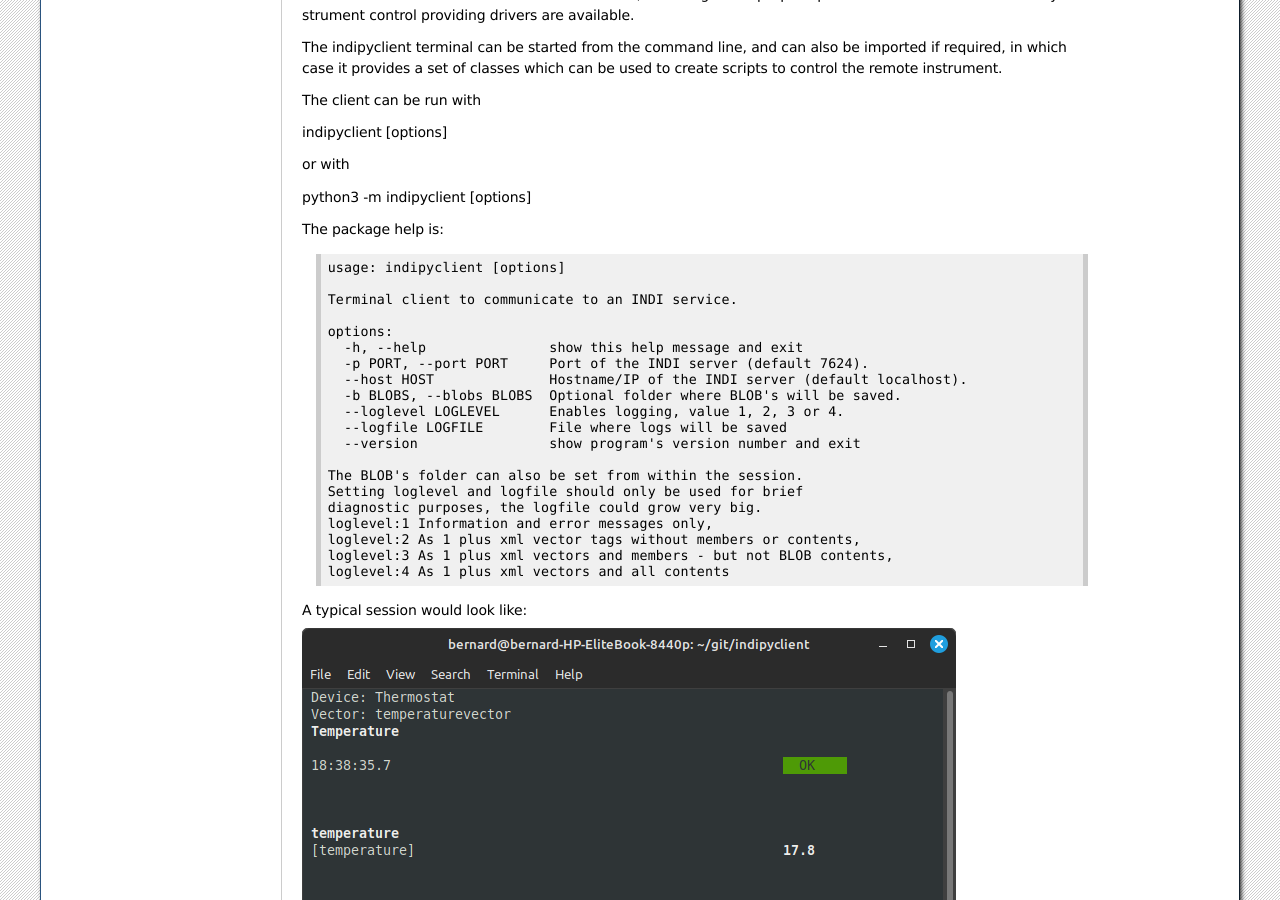
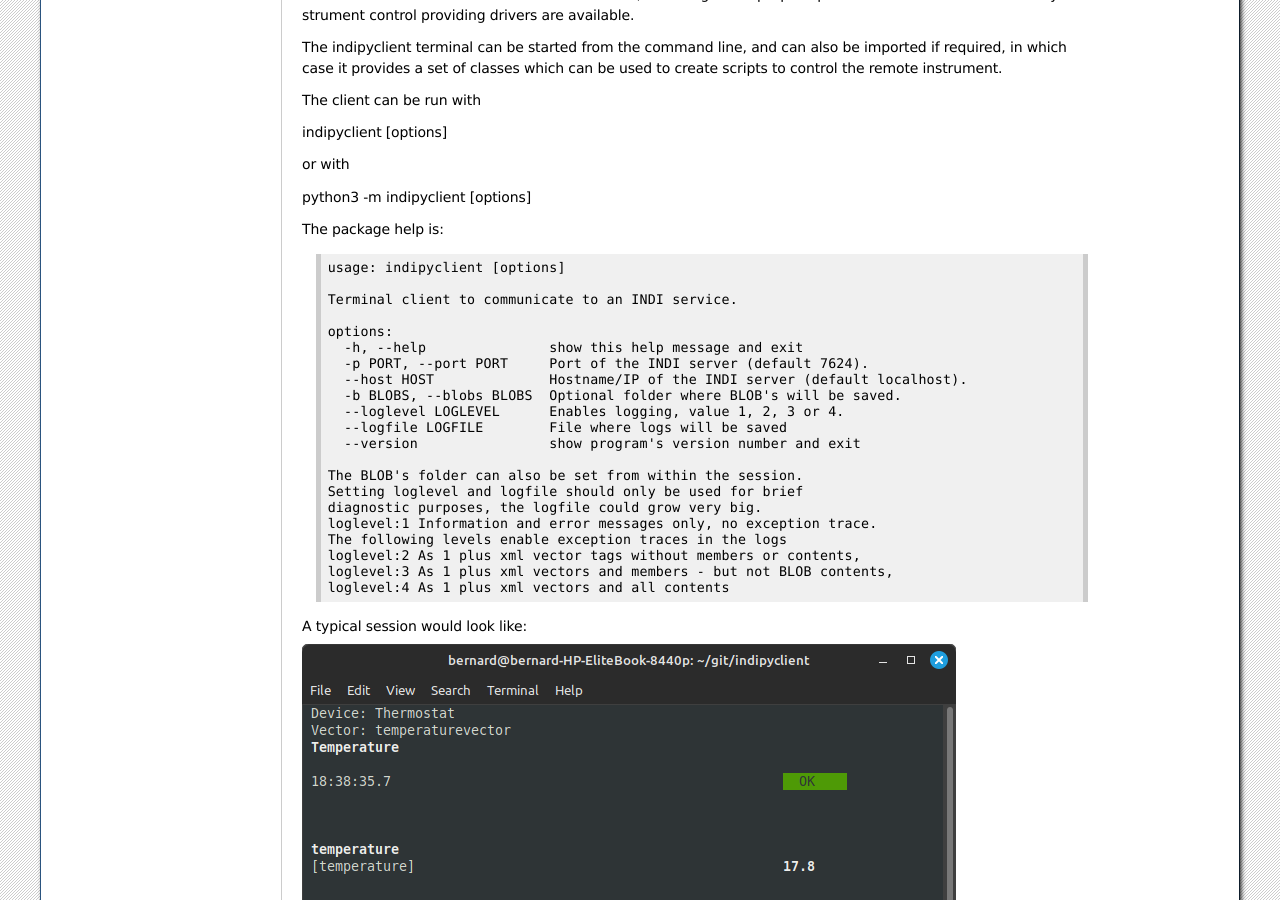
Before and after one commit to bernie-skipole/indipyclient, a Sphinx documentation site: the page built from docs/source/usage/introduction.rst, in a window 1280 px wide and 900 px high, scrolled down 515 px. Built offline with Sphinx 7.4.7, drawn with Linux system fonts in a browser that asks for light colours.

Commit message:
Minor doc change

```diff
--- a/docs/source/usage/introduction.rst
+++ b/docs/source/usage/introduction.rst
@@ -51,11 +51,11 @@ The package help is:
     The BLOB's folder can also be set from within the session.
     Setting loglevel and logfile should only be used for brief
     diagnostic purposes, the logfile could grow very big.
-    loglevel:1 Information and error messages only,
+    loglevel:1 Information and error messages only, no exception trace.
+    The following levels enable exception traces in the logs
     loglevel:2 As 1 plus xml vector tags without members or contents,
     loglevel:3 As 1 plus xml vectors and members - but not BLOB contents,
     loglevel:4 As 1 plus xml vectors and all contents
-
 
 
 A typical session would look like:
```
Also changed, not shown: README.md (+2 -1 lines).
